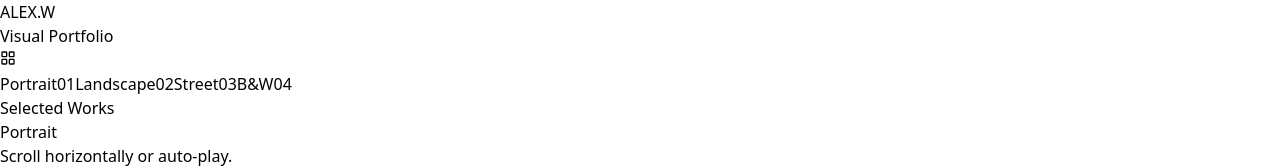
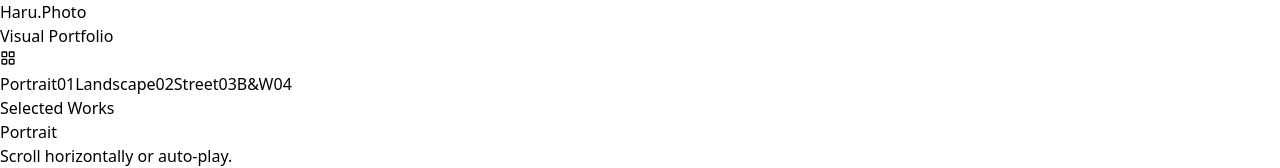
Before and after one commit to ronin99/my-photo-site, a React (Vite) app: page / in a window 1280 px wide. Shown: the top 168 px of the page. Built offline with nearby package versions, Linux system fonts and the light colour scheme.

Commit message:
chore: update site config and deployment base

```diff
--- a/src/App.jsx
+++ b/src/App.jsx
@@ -6,9 +6,9 @@ import { X, ChevronLeft, ChevronRight, AlertCircle, ArrowRight, LayoutGrid, Scro
 // ==============================================================================
 
 const SITE_CONFIG = {
-  name: "ALEX.W",
-  email: "hello@alex.com",
-  instagram: "@alex.photos"
+  name: "Haru.Photo",
+  email: "",
+  instagram: "https://www.instagram.com/_hharu_____?utm_source=qr"
 };
 
 // 📌 调整分类顺序：Portrait First
--- a/vite.config.js
+++ b/vite.config.js
@@ -1,9 +1,7 @@
 import { defineConfig } from 'vite'
 import react from '@vitejs/plugin-react'
 
-// https://vitejs.dev/config/
 export default defineConfig({
   plugins: [react()],
-  // 添加下面这行，替换成您的仓库名！前后都要有斜杠
   base: '/my-photo-site/',
 })
```
